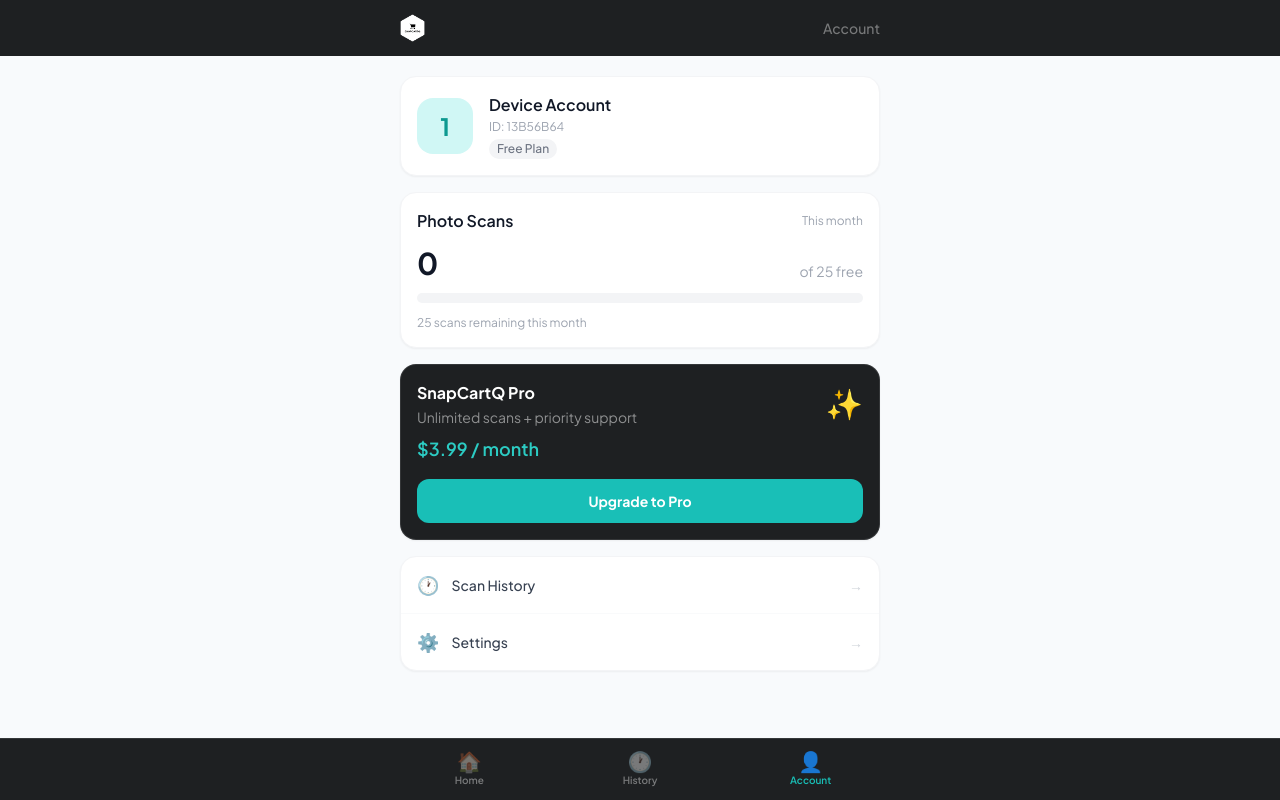
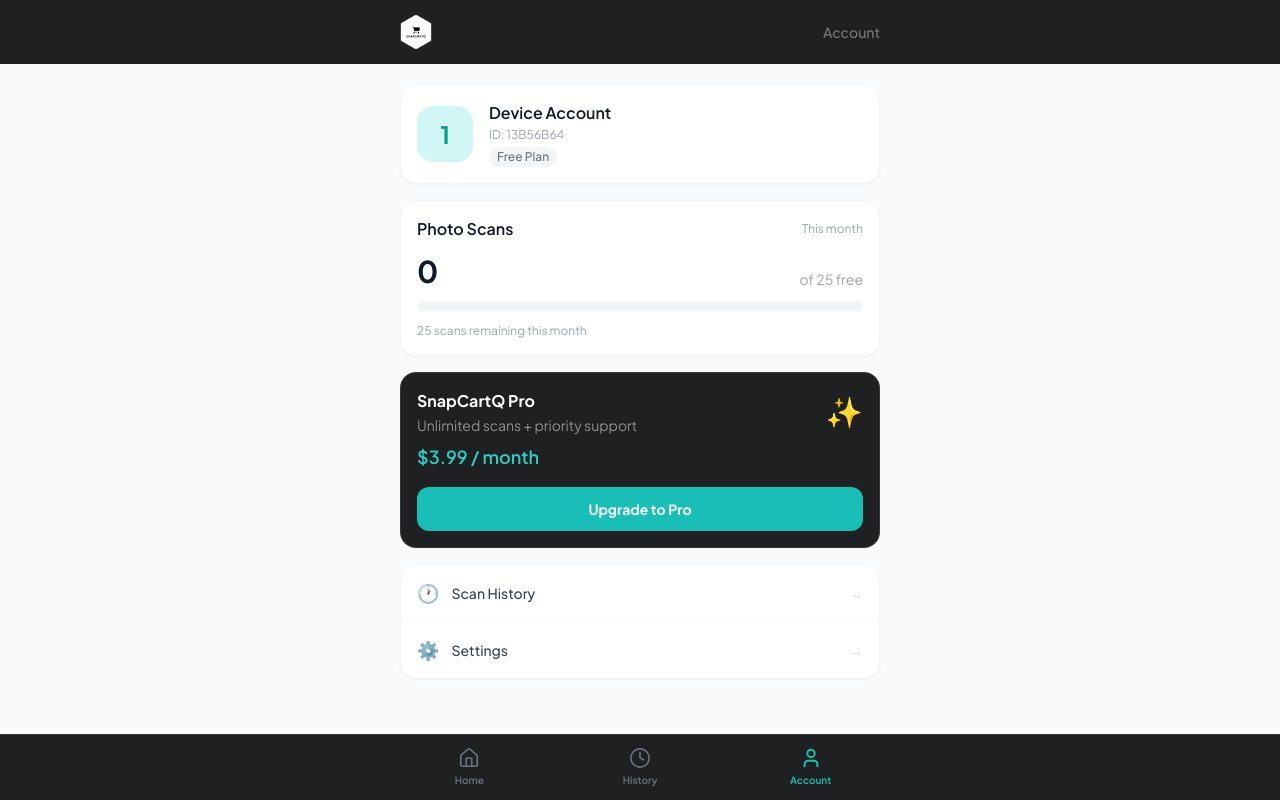
Before and after one commit to SHENAL1/SnapCartQ, a React (Vite) app: page /account in a window 1280 px wide. Built offline with nearby package versions, Linux system fonts and the light colour scheme; no server answers; the database is empty.

Commit message:
Fix logo size, replace emoji nav with Lucide SVG icons, remove teal status bar strip

```diff
--- a/index.html
+++ b/index.html
@@ -4,7 +4,7 @@
     <meta charset="UTF-8" />
     <link rel="icon" href="/favicon.png" type="image/png" />
     <meta name="viewport" content="width=device-width, initial-scale=1.0, viewport-fit=cover" />
-    <meta name="theme-color" content="#19bfb7" />
+    <meta name="theme-color" content="#1e2022" />
     <meta name="description" content="Smart shopping list app with AI-powered product scanning" />
     <meta name="apple-mobile-web-app-capable" content="yes" />
     <meta name="apple-mobile-web-app-status-bar-style" content="black-translucent" />
--- a/package.json
+++ b/package.json
@@ -11,6 +11,7 @@
   "dependencies": {
     "@anthropic-ai/sdk": "^0.39.0",
     "@supabase/supabase-js": "^2.49.4",
+    "lucide-react": "^1.8.0",
     "react": "^18.3.1",
     "react-dom": "^18.3.1",
     "react-router-dom": "^7.5.0"
--- a/src/components/BottomNav.tsx
+++ b/src/components/BottomNav.tsx
@@ -1,9 +1,10 @@
 import { useLocation, useNavigate } from 'react-router-dom'
+import { Home, Clock, User } from 'lucide-react'
 
 const tabs = [
-  { path: '/', label: 'Home', icon: '🏠' },
-  { path: '/history', label: 'History', icon: '🕐' },
-  { path: '/account', label: 'Account', icon: '👤' },
+  { path: '/', label: 'Home', Icon: Home },
+  { path: '/history', label: 'History', Icon: Clock },
+  { path: '/account', label: 'Account', Icon: User },
 ]
 
 export default function BottomNav() {
@@ -13,19 +14,24 @@ export default function BottomNav() {
   return (
     <nav className="fixed bottom-0 left-0 right-0 bg-dark border-t border-white/10 z-20">
       <div className="max-w-lg mx-auto flex">
-        {tabs.map((tab) => {
-          const isActive = location.pathname === tab.path
+        {tabs.map(({ path, label, Icon }) => {
+          const isActive = location.pathname === path
           return (
             <button
-              key={tab.path}
-              onClick={() => navigate(tab.path)}
-              className={`flex-1 flex flex-col items-center py-3 gap-0.5 transition-colors ${
-                isActive ? 'text-indigo-500' : 'text-white/40 hover:text-white/70'
-              }`}
+              key={path}
+              onClick={() => navigate(path)}
+              className="flex-1 flex flex-col items-center py-3 gap-1 transition-colors"
             >
-              <span className="text-xl leading-none">{tab.icon}</span>
-              <span className={`text-[10px] font-semibold ${isActive ? 'text-indigo-500' : 'text-white/40'}`}>
-                {tab.label}
+              <Icon
+                size={22}
+                strokeWidth={isActive ? 2.2 : 1.8}
+                color={isActive ? '#19bfb7' : '#6b7280'}
+              />
+              <span
+                className="text-[10px] font-semibold"
+                style={{ color: isActive ? '#19bfb7' : '#6b7280' }}
+              >
+                {label}
               </span>
             </button>
           )
--- a/src/pages/Account.tsx
+++ b/src/pages/Account.tsx
@@ -18,7 +18,7 @@ export default function Account() {
       {/* Header */}
       <header className="bg-dark sticky top-0 z-10">
         <div className="max-w-lg mx-auto px-4 py-3.5 flex items-center gap-3">
-          <img src="/logo-white.png" alt="SnapCartQ" className="h-7 object-contain" />
+          <img src="/logo-white.png" alt="SnapCartQ" className="h-9 object-contain" />
           <span className="text-white/40 text-sm font-medium ml-auto">Account</span>
         </div>
       </header>
--- a/src/pages/Home.tsx
+++ b/src/pages/Home.tsx
@@ -58,7 +58,7 @@ export default function Home() {
       <header className="bg-dark sticky top-0 z-10">
         <div className="max-w-lg mx-auto px-4 py-3.5 flex items-center justify-between">
           <div className="flex items-center gap-3">
-            <img src="/logo-white.png" alt="SnapCartQ" className="h-7 object-contain" />
+            <img src="/logo-white.png" alt="SnapCartQ" className="h-9 object-contain" />
             <span className="text-xs text-white/30 font-medium">
               {lists.length} list{lists.length !== 1 ? 's' : ''}
             </span>
--- a/src/pages/Welcome.tsx
+++ b/src/pages/Welcome.tsx
@@ -43,7 +43,7 @@ export default function Welcome() {
     <div className="min-h-screen flex flex-col" style={{ background: '#1e2022' }}>
       {/* Logo + Skip */}
       <div className="flex items-center justify-between px-6 pt-8">
-        <img src="/logo-white.png" alt="SnapCartQ" className="h-6 object-contain" />
+        <img src="/logo-white.png" alt="SnapCartQ" className="h-8 object-contain" />
         {!slide.isFinal && (
           <button
             onClick={finish}
--- a/vite.config.ts
+++ b/vite.config.ts
@@ -14,7 +14,7 @@ export default defineConfig({
         name: 'SnapCartQ',
         short_name: 'SnapCartQ',
         description: 'Smart shopping list app with AI-powered product scanning',
-        theme_color: '#19bfb7',
+        theme_color: '#1e2022',
         background_color: '#1e2022',
         display: 'standalone',
         start_url: '/',
```
Also changed, not shown: .claude/settings.local.json, 1 other file (tests, documents, lock files or other folders).
